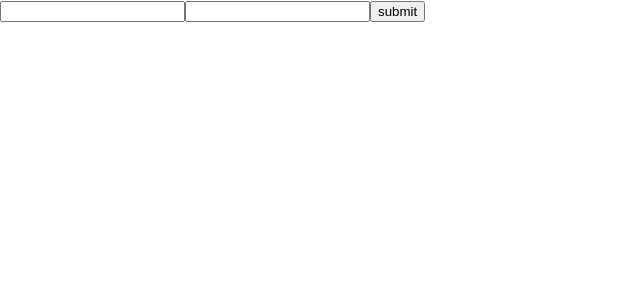
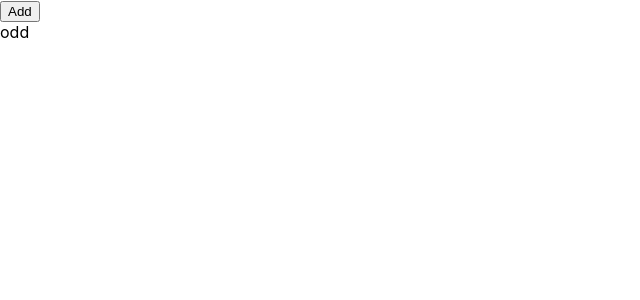
Before and after one commit to Krirati/learn-react, a React (Create React App) app: page / in a window 1280 px wide. Shown: the top 300 px of the page, without its empty margins (0-640 px from the left). Built offline with nearby package versions, Linux system fonts and the light colour scheme.

Commit message:
lifecycle

```diff
--- a/src/index.js
+++ b/src/index.js
@@ -212,23 +212,72 @@ class InputComp extends React.Component {
   }
 }
 
+class LifeCycle extends React.Component{
+  constructor(props) {
+    super(props)
+    console.log('constructor');
+    this.state = {
+      name: 'name'
+    }
+  }
+  static getDerivedStateFromProps(props, state) {
+    console.log('getDerivedStaetFromProps');
+    console.log(props, state)
+    return {
+      name: props.count %2 ==0 ? "even": "odd"
+    }
+  }
+  componentDidMount() {
+    console.log('componentDidMount');
+  }
+  shouldComponentUpdate(nextProps, nextState) {
+    if (nextProps.count > 5) {
+      return false
+    }
+    return true
+  }
+
+  getSnapshotBeforeUpdate(prevProps, prevState) {
+    return {
+      count: prevProps.count
+    }
+  }
+  componentDidUpdate(prevProps, prevState, snapshot) {
+    console.log(snapshot);
+  }
+  componentWillUnmount() {
+    console.log('unmount');
+  }
+  render() {
+    return (<div>{this.state.name}</div>)
+  }
+}
+
 class App extends React.Component{
   state = {
-    name: ''
+    name: '',
+    count: 0
   }
 
   headleName = (name) => {
     this.setState({name})
   }
-
+  add = () => {
+    // this.setState({count: [...this.state.numbers, this.state.numbers.length +1]})
+  }
   render() {
-    const name = `${this.state.name}`.trim()
-    const header = name ? <h1>Hello {name}</h1> :null
+    // const name = `${this.state.name}`.trim()
+    // const header = name ? <h1>Hello {name}</h1> :null
     return (
-      <React.Fragment>
-        {header}
-        <InputComp headleName={this.headleName}/>
-      </React.Fragment>
+      // <React.Fragment>
+      //   {header}
+      //   <InputComp headleName={this.headleName}/>
+      // </React.Fragment>
+      // <> is short syntex
+      <>
+        <button onClick={()=> this.setState({count: this.state.count +1})}>Add</button>
+        <LifeCycle/>
+      </>
     )
   }
 }
@@ -236,9 +285,9 @@ class App extends React.Component{
 
 
 ReactDOM.render(
-  <React.StrictMode>
-    <App/>
-  </React.StrictMode>,
+  // <React.StrictMode>
+    <App/>,
+  // </React.StrictMode>,
   document.getElementById('root')
 );
 
```
